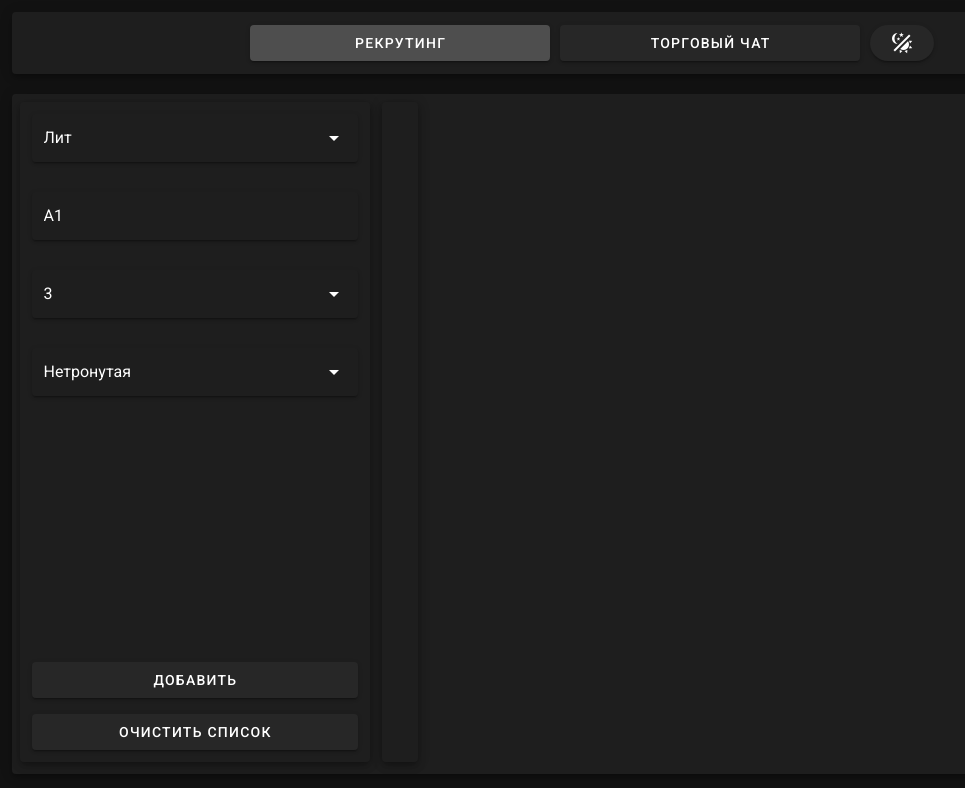
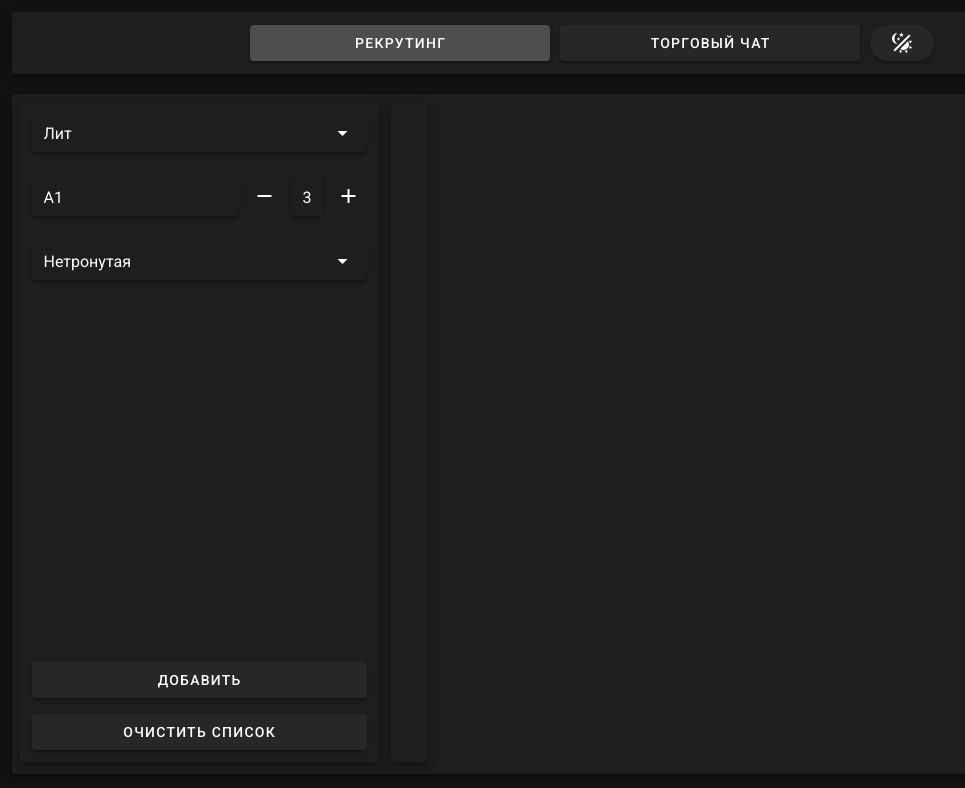
Before and after one commit to 4ebyrek99/wf-app, a Vue app: page / in a window 1280 px wide. Shown: the top 788 px of the page, without its empty margins (48-1013 px from the left). Built offline with nearby package versions, Linux system fonts and the light colour scheme.

Commit message:
Изменения в дизайне пункта - количество игроков

```diff
--- a/src/assets/scss/main.scss
+++ b/src/assets/scss/main.scss
@@ -11,6 +11,9 @@
 .h-100 {
     height: 100%;
 }
+.w-32p {
+    width: 32px;
+}
 
 .grid {
     display: grid;
--- a/src/views/recruitingChat.vue
+++ b/src/views/recruitingChat.vue
@@ -18,32 +18,57 @@
 						<v-select
 							v-model="selectRelic"
 							solo
+							dense
 							:menu-props="{ bottom: true, offsetY: true }"
 							:items="relics"
 							item-text="name"
-							label="Эра реликвии"
 							return-object
 						>
 						</v-select>
+						<div
+							class="d-flex flex-row justify-space-between"
+						>
 							<v-text-field
 								v-model="numberRelic"
 								solo
+								dense
 								maxlength="3"
-							label="Номер реликвии"
-							clear-icon="mdi-delete"
 							>
 							</v-text-field>
-						<v-select
+							<div
+								class="d-flex flex-row justify-space-between"
+							>
+								<v-btn
+									class="mx-2"
+									icon
+									@click="playerCounter('-')"
+								>
+									<v-icon>
+										mdi-minus
+									</v-icon>
+								</v-btn>
+								<v-text-field
 									v-model="playerCount"
+									class="w-32p"
 									solo
-							:menu-props="{ bottom: true, offsetY: true }"
-							label="Количество людей"
-							:items="[1, 2, 3]"
+									dense
+									readonly
+								/>
+								<v-btn
+									class="ml-2"
+									icon
+									@click="playerCounter('+')"
 								>
-						</v-select>
+									<v-icon>
+										mdi-plus
+									</v-icon>
+								</v-btn>
+							</div>
+						</div>
 						<v-select
 							v-model="qualityRelic"
 							solo
+							dense
 							:menu-props="{ bottom: true, offsetY: true }"
 							label="Улучшение"
 							:items="quality"
@@ -286,6 +311,13 @@ export default {
 				this.loader = false
 			}
 
+		},
+		playerCounter(symbol) {
+			if (this.playerCount > 1 && symbol === '-') {
+				this.playerCount--
+			} else if (this.playerCount < 3 && symbol === '+') {
+				this.playerCount++
+			}
 		}
 	}
 }
```
Lines whose indentation alone changed are shown as unchanged.
